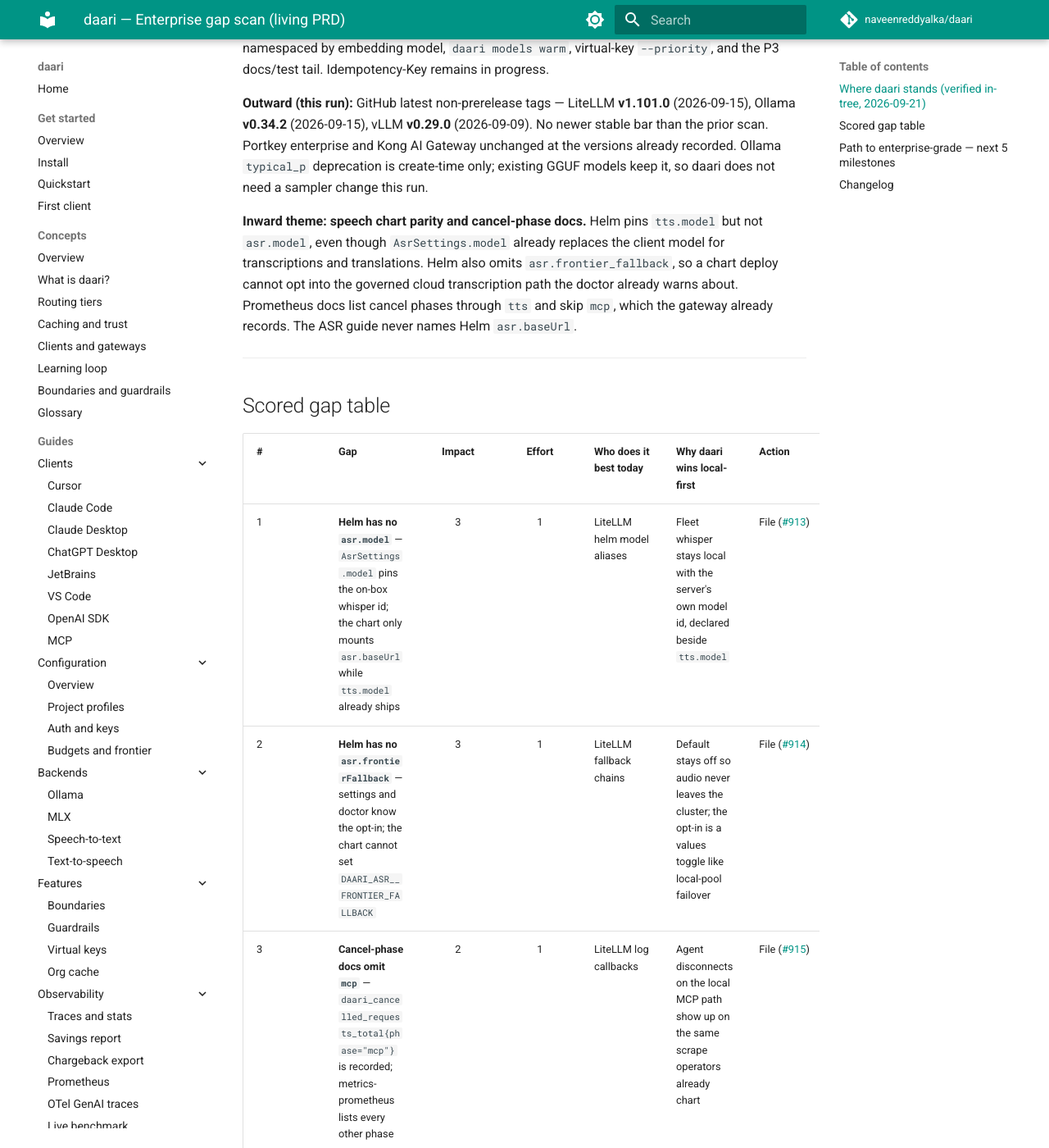
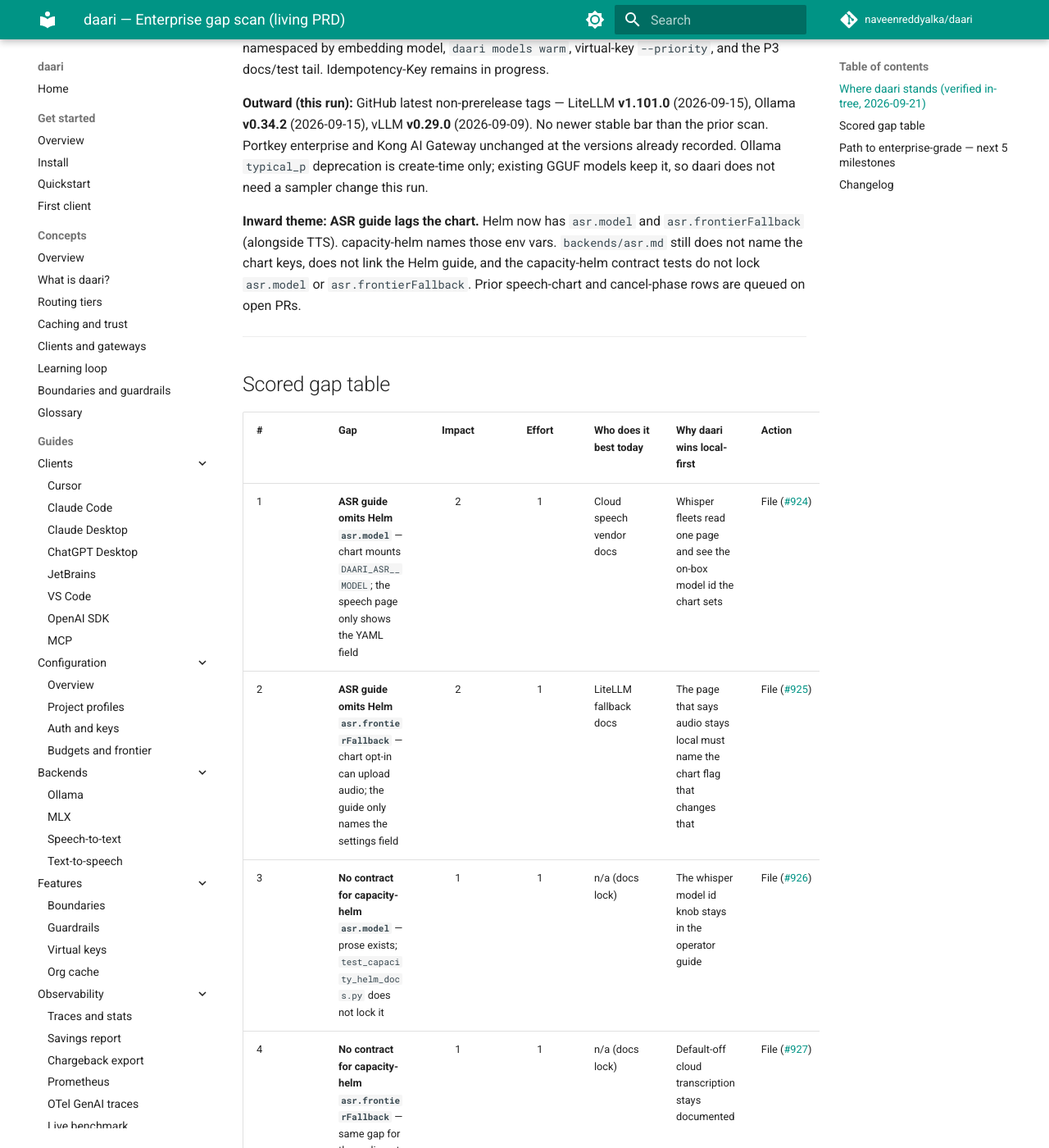
Before and after one commit to naveenreddyalka/daari, an MkDocs documentation site: the page built from docs/prd/ENTERPRISE.md, in a window 1280 px wide and 1400 px high, scrolled down 532 px. Shown: the whole window at 82% size. Built offline with MkDocs 1.6.1 and Material for MkDocs 9.7.7, drawn with Linux system fonts in a browser that asks for light colours; comment, search, counter and statistics services are not loaded; some of the changed text lies outside the part shown.

Commit message:
docs(prd): follow up the speech chart with ASR guide gaps
The chart knobs are in flight. The next gap is the speech guide and the contract tests that lock those knobs.

Co-authored-by: Cursor <cursoragent@cursor.com>

```diff
--- a/docs/prd/ENTERPRISE.md
+++ b/docs/prd/ENTERPRISE.md
@@ -28,13 +28,12 @@ unchanged at the versions already recorded. Ollama `typical_p` deprecation is
 create-time only; existing GGUF models keep it, so daari does not need a
 sampler change this run.
 
-**Inward theme: speech chart parity and cancel-phase docs.** Helm pins
-`tts.model` but not `asr.model`, even though `AsrSettings.model` already
-replaces the client model for transcriptions and translations. Helm also
-omits `asr.frontier_fallback`, so a chart deploy cannot opt into the governed
-cloud transcription path the doctor already warns about. Prometheus docs list
-cancel phases through `tts` and skip `mcp`, which the gateway already records.
-The ASR guide never names Helm `asr.baseUrl`.
+**Inward theme: ASR guide lags the chart.** Helm now has `asr.model` and
+`asr.frontierFallback` (alongside TTS). capacity-helm names those env vars.
+`backends/asr.md` still does not name the chart keys, does not link the Helm
+guide, and the capacity-helm contract tests do not lock `asr.model` or
+`asr.frontierFallback`. Prior speech-chart and cancel-phase rows are queued
+on open PRs.
 
 ---
 
@@ -42,31 +41,38 @@ The ASR guide never names Helm `asr.baseUrl`.
 
 | # | Gap | Impact | Effort | Who does it best today | Why daari wins local-first | Action |
 |---|-----|:--:|:--:|------------------------|----------------------------|--------|
-| 1 | **Helm has no `asr.model`** — `AsrSettings.model` pins the on-box whisper id; the chart only mounts `asr.baseUrl` while `tts.model` already ships | 3 | 1 | LiteLLM helm model aliases | Fleet whisper stays local with the server's own model id, declared beside `tts.model` | File ([#913](https://github.com/naveenreddyalka/daari/issues/913)) |
-| 2 | **Helm has no `asr.frontierFallback`** — settings and doctor know the opt-in; the chart cannot set `DAARI_ASR__FRONTIER_FALLBACK` | 3 | 1 | LiteLLM fallback chains | Default stays off so audio never leaves the cluster; the opt-in is a values toggle like local-pool failover | File ([#914](https://github.com/naveenreddyalka/daari/issues/914)) |
-| 3 | **Cancel-phase docs omit `mcp`** — `daari_cancelled_requests_total{phase="mcp"}` is recorded; metrics-prometheus lists every other phase | 2 | 1 | LiteLLM log callbacks | Agent disconnects on the local MCP path show up on the same scrape operators already chart | File ([#915](https://github.com/naveenreddyalka/daari/issues/915)) |
-| 4 | **ASR guide omits Helm `asr.baseUrl`** — capacity-helm and the TTS guide name chart knobs; `backends/asr.md` does not | 2 | 1 | Cloud speech vendor docs | The local whisper page should name the same chart key the values file uses | File ([#916](https://github.com/naveenreddyalka/daari/issues/916)) |
-| 5 | **Doctor `asr` row has no contract test** — the table names `frontier_fallback`, but nothing locks the wording | 1 | 1 | n/a (docs lock) | Operators rely on that row to see that audio upload is opt-in | File ([#917](https://github.com/naveenreddyalka/daari/issues/917)) |
+| 1 | **ASR guide omits Helm `asr.model`** — chart mounts `DAARI_ASR__MODEL`; the speech page only shows the YAML field | 2 | 1 | Cloud speech vendor docs | Whisper fleets read one page and see the on-box model id the chart sets | File ([#924](https://github.com/naveenreddyalka/daari/issues/924)) |
+| 2 | **ASR guide omits Helm `asr.frontierFallback`** — chart opt-in can upload audio; the guide only names the settings field | 2 | 1 | LiteLLM fallback docs | The page that says audio stays local must name the chart flag that changes that | File ([#925](https://github.com/naveenreddyalka/daari/issues/925)) |
+| 3 | **No contract for capacity-helm `asr.model`** — prose exists; `test_capacity_helm_docs.py` does not lock it | 1 | 1 | n/a (docs lock) | The whisper model id knob stays in the operator guide | File ([#926](https://github.com/naveenreddyalka/daari/issues/926)) |
+| 4 | **No contract for capacity-helm `asr.frontierFallback`** — same gap for the audio opt-in | 1 | 1 | n/a (docs lock) | Default-off cloud transcription stays documented | File ([#927](https://github.com/naveenreddyalka/daari/issues/927)) |
+| 5 | **ASR guide does not link capacity-helm** — TTS links it; ASR Next points at vLLM and Ollama only | 1 | 1 | n/a (docs link) | Local whisper deploys reach the chart page from the speech guide | File ([#928](https://github.com/naveenreddyalka/daari/issues/928)) |
 | 6 | **Idempotency-Key, admission QoS, L1 embedder namespace, model warm, WIF / A2A / SOC 2 / admin UI** | 2–4 | 2–5 | LiteLLM / cloud | First four are already queued or in progress; compliance stays deferred | Watch |
 
-Pruned this run: TTS route, local-pool frontier failover, OTLP logs, and the
-doctor probes that shipped on 2026-09-21.
+Pruned this run: Helm `asr.model` / `asr.frontierFallback`, MCP cancel-phase
+docs, ASR `baseUrl` guide note, and the doctor `asr` row contract — filed
+earlier this session and in flight.
 
 ---
 
 ## Path to enterprise-grade — next 5 milestones
 
-1. **Speech chart parity** — `asr.model` and `asr.frontierFallback` beside the TTS knobs already in the chart.
-2. **Queued cache and QoS** — L1 embedding-model namespace, virtual-key admission priority, `daari models warm` (open PRs).
-3. **Observability wording** — cancel-phase docs include MCP so agent disconnects match the scrape.
+1. **ASR operator docs** — guide names Helm `asr.model` and `asr.frontierFallback` and links capacity-helm.
+2. **Docs locks** — capacity-helm contract tests cover the new ASR chart knobs.
+3. **Queued cache and QoS** — L1 embedding-model namespace, virtual-key admission priority, `daari models warm` (open PRs).
 4. **Idempotency-Key** — still in progress on chat and Responses; do not refile.
-5. **ASR operator docs** — guide and doctor table name the same Helm and frontier flags the code uses.
+5. **Speech chart parity** — `asr.model` and `asr.frontierFallback` chart values (in flight from the prior refill).
 
 Compliance non-goals (WIF, A2A, SOC 2, admin UI) stay deferred.
 
 ---
 
 ## Changelog
+
+- **2026-09-21 (ASR guide follow-up)** — Chart knobs from the speech-parity
+  refill are in flight. Eligible backlog drained again. Outward unchanged
+  (LiteLLM v1.101.0, Ollama v0.34.2, vLLM v0.29.0). Inward: ASR guide still
+  omits Helm `asr.model`, `asr.frontierFallback`, and the capacity-helm link;
+  capacity-helm contract tests do not lock those two knobs. Filing five.
 
 - **2026-09-21 (speech chart parity)** — Eligible `auto-dev` backlog was empty
   (every labeled issue had an open PR). Outward: GitHub latest stable tags
```
